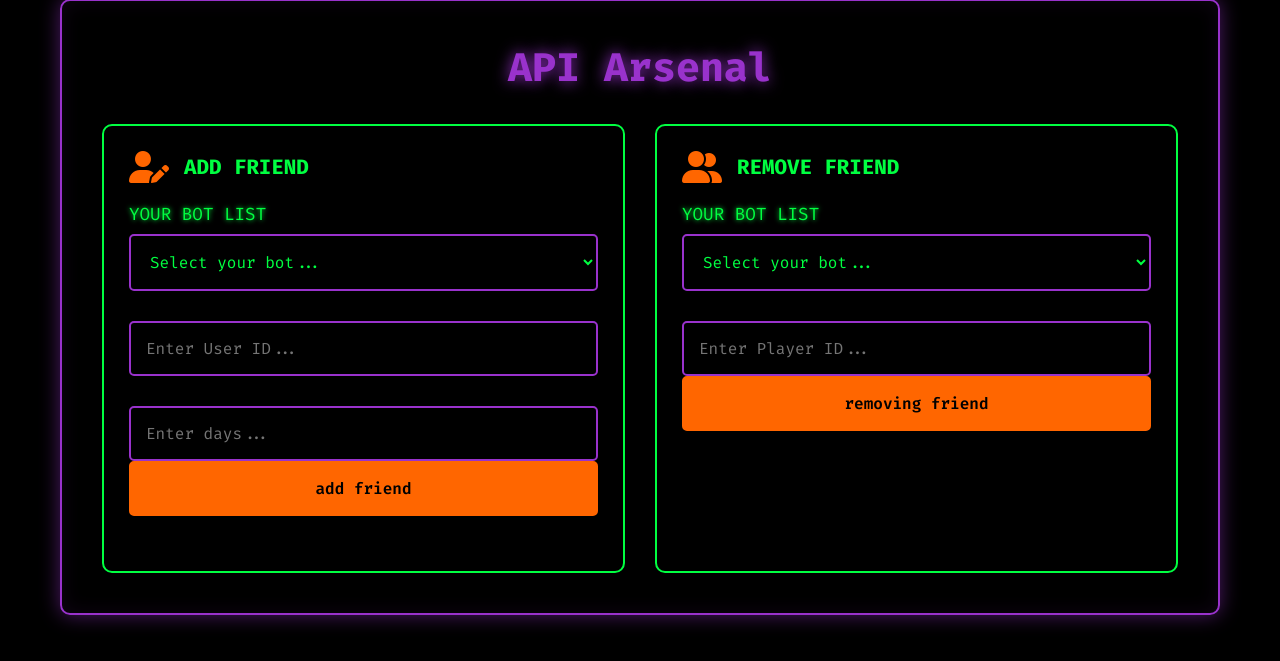
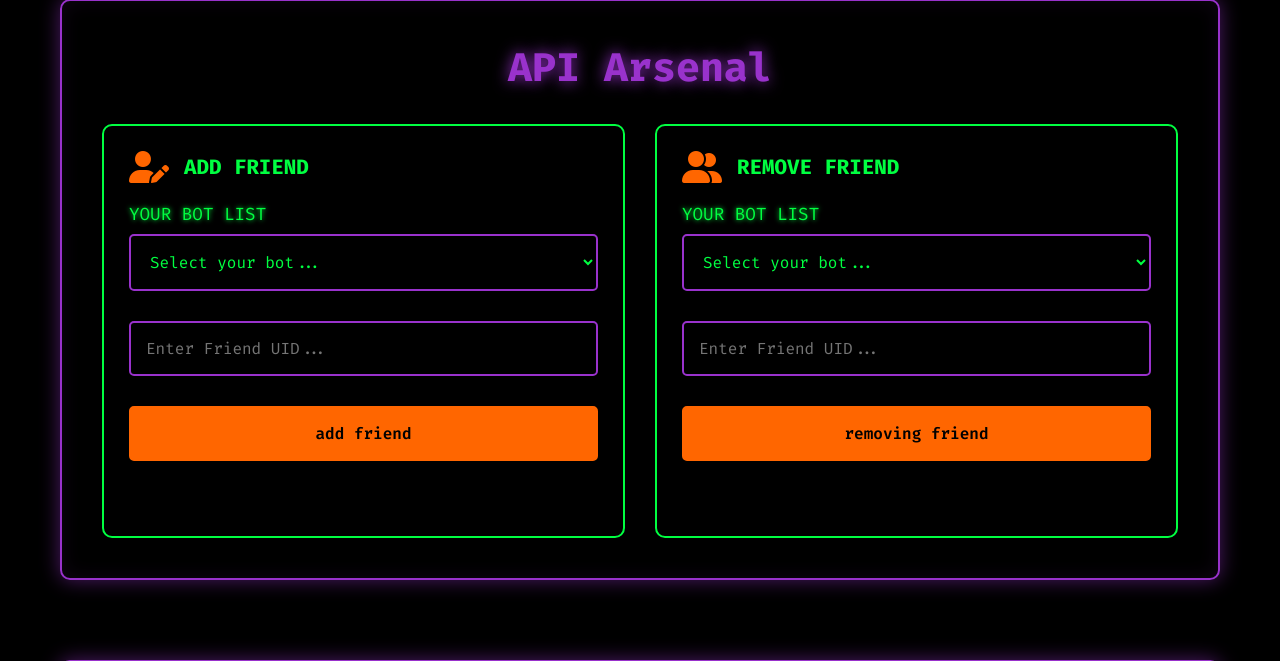
Before and after one commit to ouldahsenef-netizen/Codexpanel, a Flask app: page / in a window 1280 px wide. Shown: the part 1083-1744 px from the top of the page. Run offline with Flask 3, Linux system fonts and the light colour scheme.

Commit message:
Update index.html

```diff
--- a/templates/index.html
+++ b/templates/index.html
@@ -45,7 +45,7 @@
                     <input type="text" id="bot-name" placeholder="Enter your bot name..." class="input-field" />
                     <button id="verify-your-bot" class="btn btn-verify">CREAT ACC</button>
                 </div>
-                <div id="bot-name-status" class="status-message"></div>
+                <div id="bot-name-status" class="status-message" style="margin-top:10px;"></div>
 
                 <!-- عرض أسماء الحسابات بعد التغيير -->
                 <div id="accounts-status" style="margin-top: 20px;">
@@ -73,19 +73,18 @@
                         <label for="bot-list-add">YOUR BOT LIST</label>
                         <select id="bot-list-add" class="input-field">
                             <option value="" disabled selected>Select your bot...</option>
-                            <option value="bot1">Bot 1</option>
-                            <option value="bot2">Bot 2</option>
-                            <option value="bot3">Bot 3</option>
+                            <option value="1">1</option>
+                            <option value="2">2</option>
+                            <option value="3">3</option>
                         </select>
                     </div>
                     <div class="input-group">
-                        <input type="text" id="user-id" placeholder="Enter User ID..." class="input-field" />
+                        <input type="text" id="user-id" placeholder="Enter Friend UID..." class="input-field" />
                     </div>
                     <div class="input-group">
-                        <label for="days"></label>
-                        <input type="number" id="days" placeholder="Enter days..." min="1" class="input-field" />
                         <button id="adding-friend" class="btn btn-api">add friend</button>
                     </div>
+                    <div id="add-friend-status" class="status-message" style="margin-top: 10px;"></div>
                 </div>
 
                 <!-- REMOVE FRIEND -->
@@ -98,15 +97,18 @@
                         <label for="bot-list-remove">YOUR BOT LIST</label>
                         <select id="bot-list-remove" class="input-field">
                             <option value="" disabled selected>Select your bot...</option>
-                            <option value="bot1">Bot 1</option>
-                            <option value="bot2">Bot 2</option>
-                            <option value="bot3">Bot 3</option>
+                            <option value="1">1</option>
+                            <option value="2">2</option>
+                            <option value="3">3</option>
                         </select>
                     </div>
                     <div class="input-group">
-                        <input type="text" id="friend-player-id" placeholder="Enter Player ID..." class="input-field" />
+                        <input type="text" id="friend-player-id" placeholder="Enter Friend UID..." class="input-field" />
+                    </div>
+                    <div class="input-group">
                         <button id="remove-friend" class="btn btn-api">removing friend</button>
                     </div>
+                    <div id="remove-friend-status" class="status-message" style="margin-top: 10px;"></div>
                 </div>
             </div>
         </section>
```
